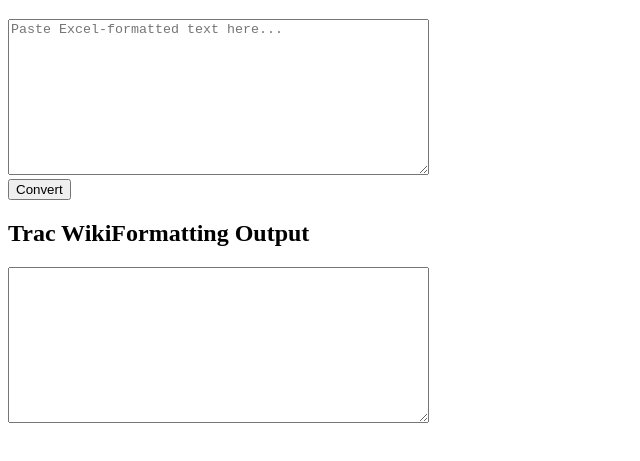
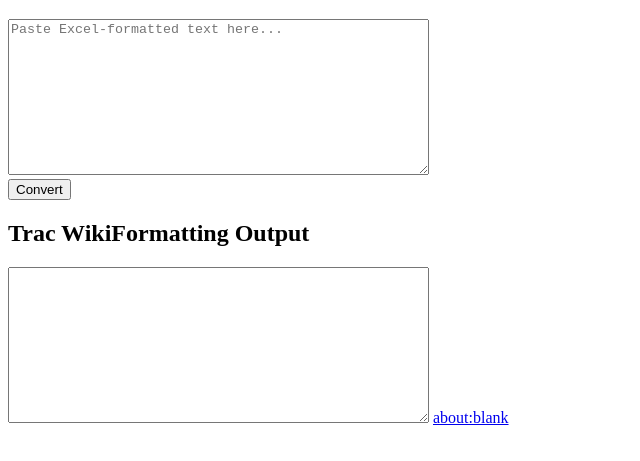
Before and after one commit to scottwmaxwell/productivity, a plain HTML site: page exceltotracwiki.html in a window 1280 px wide. Shown: the part 61-522 px from the top of the page, without its empty margins (0-640 px from the left). Drawn offline with Linux system fonts and the light colour scheme.

Commit message:
Update exceltotracwiki.html

```diff
--- a/exceltotracwiki.html
+++ b/exceltotracwiki.html
@@ -12,6 +12,7 @@
     <button onclick="convertToTrac()">Convert</button>
     <h2>Trac WikiFormatting Output</h2>
     <textarea id="tracOutput" rows="10" cols="50" readonly></textarea>
+    <a href="about:blank">about:blank</a>
 
     <script>
         function convertToTrac() {
```
